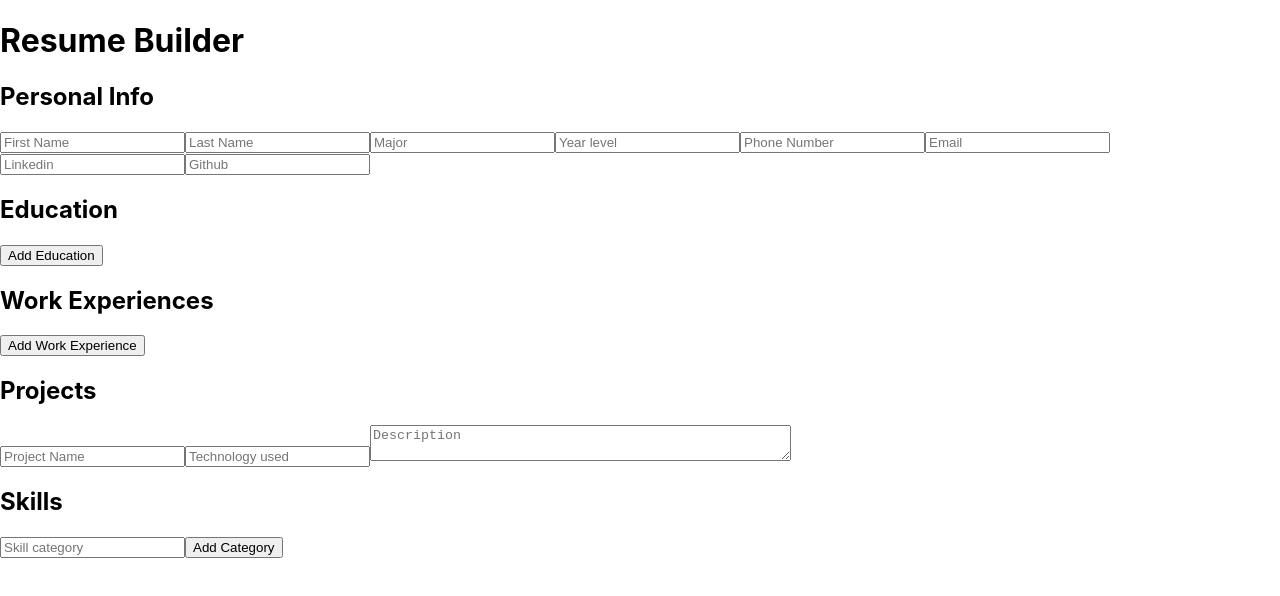
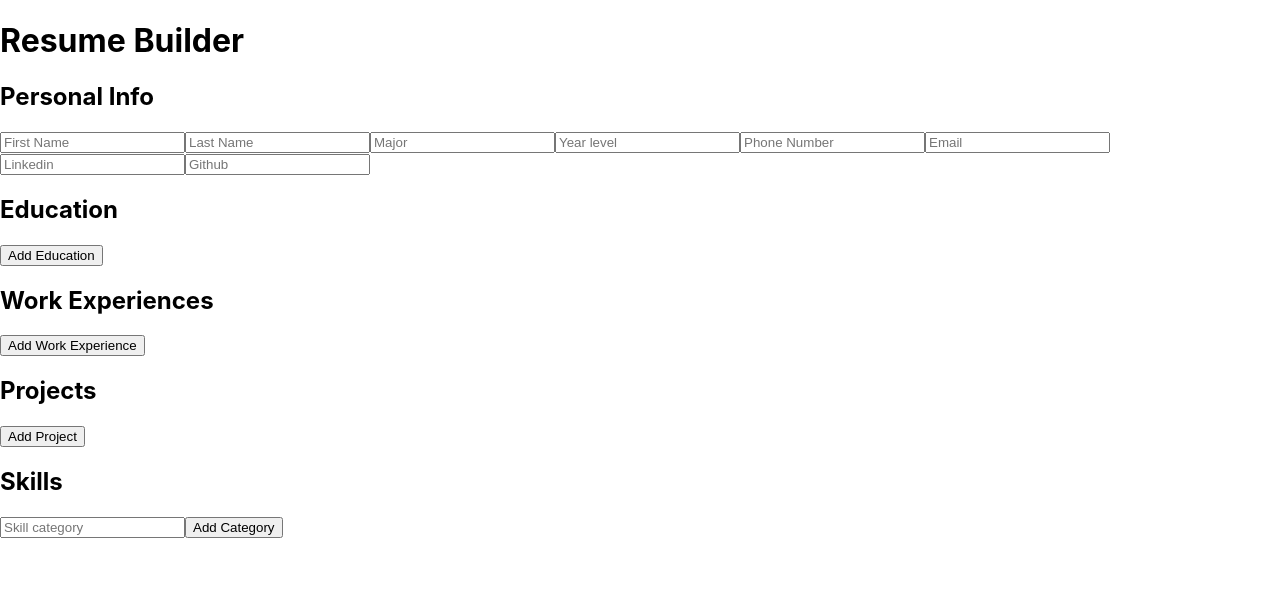
Before and after one commit to ycheng11065/Resume-Builder, a React (Create React App) app: page / in a window 1280 px wide. Shown: the top 596 px of the page. Built offline with nearby package versions, Linux system fonts and the light colour scheme.

Commit message:
fixed project component

```diff
--- a/src/components/Projects.js
+++ b/src/components/Projects.js
@@ -43,33 +43,45 @@ class Projects extends Component {
   };
 
   render() {
-    const { name, technology, description } = this.state;
+    const { projects, inputValues } = this.state;
 
     return (
       <div>
         <h2>Projects</h2>
+        <button onClick={this.addProject}>Add Project</button>
+        {projects.map(projectId => (
+          <div key={projectId}>
             <input
               type="text"
               name="name"
               placeholder="Project Name"
-          value={name}
-          onChange={this.handleChange}
+              value={inputValues[projectId]["name"]}
+              onChange={this.handleChange(projectId)}
             />
             <input
               type="text"
               name="technology"
               placeholder="Technology used"
-          value={technology}
-          onChange={this.handleChange}
+              value={inputValues[projectId]["technology"]}
+              onChange={this.handleChange(projectId)}
+            />
+            <input
+              type="text"
+              name="date"
+              placeholder="Date"
+              value={inputValues[projectId]["date"]}
+              onChange={this.handleChange(projectId)}
             />
             <textarea
               name="description"
               placeholder="Description"
-          value={description}
-          onChange={this.handleChange}
-          row="4"
+              value={inputValues[projectId]["description"]}
+              onChange={this.handleChange(projectId)}
+              rows="4"
               cols="50"
             />
+          </div>
+        ))}
       </div>
     );
   }
```
Lines whose indentation alone changed are shown as unchanged.
